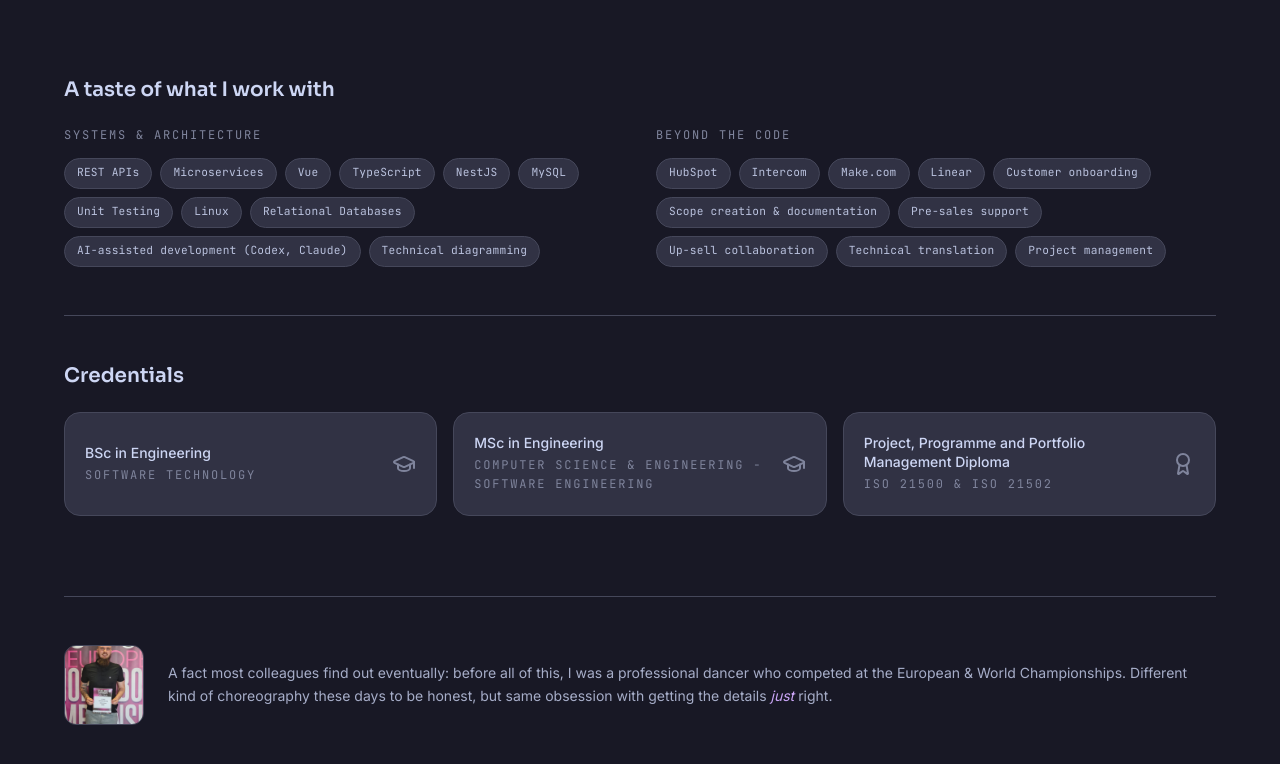
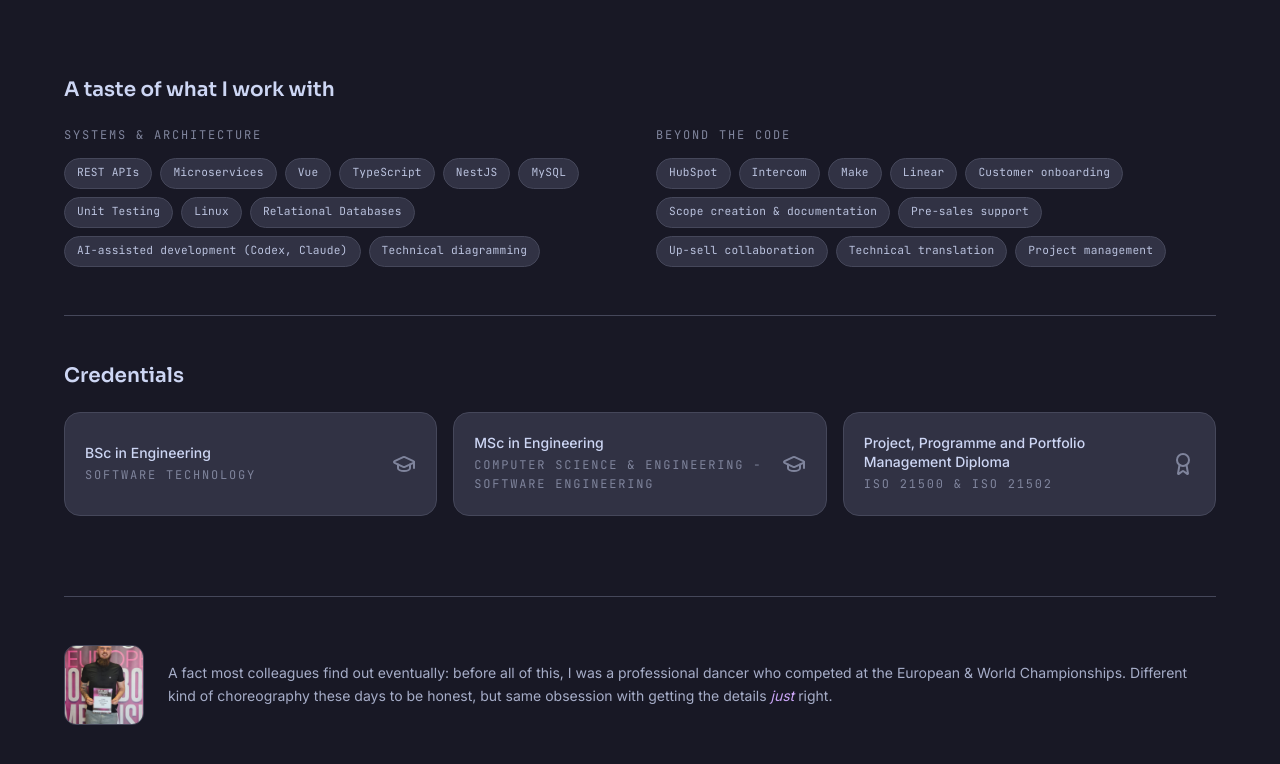
Before and after one commit to CookieNess/personal-website, a Vue app: page / in a window 1280 px wide. Shown: the part 2072-2836 px from the top of the page. Built offline with nearby package versions, Linux system fonts and the light colour scheme.

Commit message:
Test for auto deploy on live server

```diff
--- a/src/components/AboutSection.vue
+++ b/src/components/AboutSection.vue
@@ -163,7 +163,7 @@ export default defineComponent({
       businessTags: [
         'HubSpot',
         'Intercom',
-        'Make.com',
+        'Make',
         'Linear',
         'Customer onboarding',
         'Scope creation & documentation',
```
